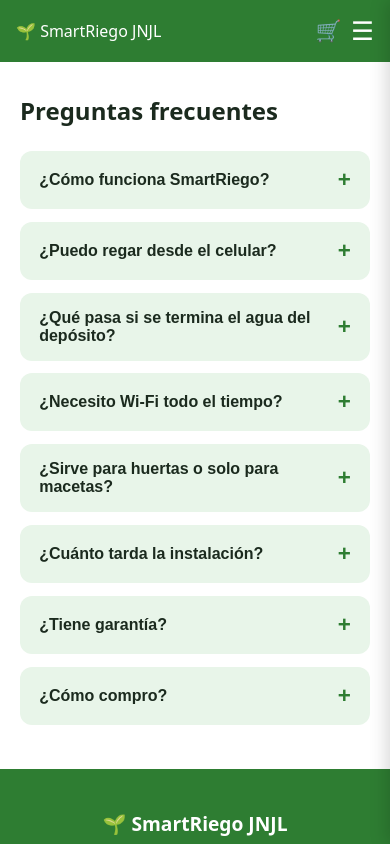
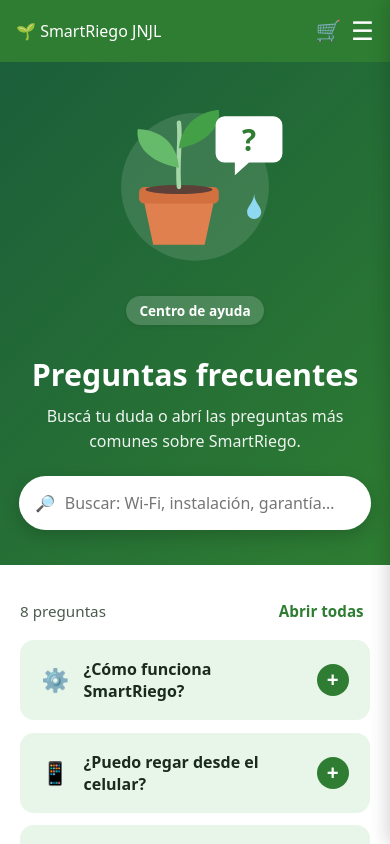
Before and after one commit to leandromonty/smartriego-web, a React (Vite) app: page /faq in a window 390 px wide. Shown: the top 844 px of the page. Built offline with nearby package versions, Linux system fonts and the light colour scheme.

Commit message:
Rediseño de FAQ y Contacto

```diff
--- a/src/components/FaqItem.jsx
+++ b/src/components/FaqItem.jsx
@@ -1,11 +1,23 @@
-export default function FaqItem({ item, abierto, onToggle }) {
+// Una pregunta desplegable. Se anima con CSS (grid 0fr -> 1fr).
+export default function FaqItem({ item, icono, abierto, onToggle }) {
+  const idRespuesta = `faq-respuesta-${item.id}`
   return (
-    <div className={`faq-item ${abierto ? "abierto" : ""}`}>
-      <button className="faq-pregunta" onClick={onToggle} aria-expanded={abierto}>
-        <span>{item.pregunta}</span>
-        <span className="faq-icono">{abierto ? "−" : "+"}</span>
+    <div className={`faq-item ${abierto ? 'abierto' : ''}`}>
+      <button
+        className="faq-pregunta"
+        onClick={onToggle}
+        aria-expanded={abierto}
+        aria-controls={idRespuesta}
+      >
+        <span className="faq-emoji" aria-hidden="true">{icono}</span>
+        <span className="faq-texto">{item.pregunta}</span>
+        <span className="faq-icono" aria-hidden="true">+</span>
       </button>
-      {abierto && <p className="faq-respuesta">{item.respuesta}</p>}
+      <div id={idRespuesta} className="faq-cuerpo" role="region">
+        <div className="faq-cuerpo-interno">
+          <p className="faq-respuesta">{item.respuesta}</p>
+        </div>
+      </div>
     </div>
-  );
+  )
 }
--- a/src/index.css
+++ b/src/index.css
@@ -116,42 +116,85 @@
 .badge { background: white; color: var(--verde); border-radius: 999px;
   padding: 0 .5rem; margin-left: .3rem; font-size: .85rem; font-weight: bold; }
 
-  /* FAQ */
+/* Cabecera de páginas internas (FAQ, Contacto) */
+.pagina-hero { padding: 3rem 1.5rem; background: linear-gradient(135deg, var(--verde-oscuro) 0%, var(--verde) 100%); color: white; overflow: hidden; }
+.pagina-hero-inner { max-width: 1000px; margin: 0 auto; display: grid; gap: 2rem; align-items: center; grid-template-columns: 1.3fr .7fr; }
+.pagina-hero h1 { font-size: clamp(1.9rem, 4.5vw, 2.8rem); margin: .8rem 0 .6rem; }
+.pagina-hero p { opacity: .92; max-width: 520px; }
+.pagina-hero-img { width: 100%; max-width: 280px; justify-self: end; }
+.pagina-hero .hero-etiqueta { background: rgba(255, 255, 255, .18); color: white; }
 
-  .faq { padding: 3rem 2rem; max-width: 720px; margin: 0 auto; }
-.faq h2 { margin-bottom: 1.5rem; }
+.buscador { display: flex; align-items: center; gap: .6rem; margin-top: 1.4rem; max-width: 460px;
+  padding: .3rem 1rem; border-radius: 999px; background: white; box-shadow: 0 6px 18px rgba(0, 0, 0, .18); }
+.buscador input { flex: 1; min-width: 0; border: none; outline: none; padding: .7rem 0; font: inherit; color: var(--texto); background: transparent; }
+.buscador:focus-within { box-shadow: 0 0 0 3px rgba(255, 255, 255, .55), 0 6px 18px rgba(0, 0, 0, .18); }
 
-.faq-item { border-radius: 12px; background: var(--verde-claro); margin-bottom: .8rem; }
-.faq-pregunta { width: 100%; display: flex; justify-content: space-between; align-items: center;
-  gap: 1rem; padding: 1rem 1.2rem; border: none; background: none; cursor: pointer;
-  font-size: 1rem; font-weight: 600; text-align: left; color: var(--texto); }
-.faq-icono { font-size: 1.4rem; color: var(--verde); }
-.faq-respuesta { padding: 0 1.2rem 1.2rem; line-height: 1.5; }
+.link-boton { background: none; border: none; cursor: pointer; font: inherit; font-weight: 600; color: var(--verde); padding: .2rem .4rem; }
+.link-boton:hover { text-decoration: underline; }
 
-/* Contacto*/
+/* FAQ */
+.faq { padding: 2.5rem 1.5rem 4rem; max-width: 760px; margin: 0 auto; }
+.faq-barra { display: flex; justify-content: space-between; align-items: center; margin-bottom: 1rem; color: #4a5a4d; font-size: .95rem; }
+.faq-item { border-radius: 14px; background: var(--verde-claro); margin-bottom: .8rem; border: 2px solid transparent;
+  transition: border-color .2s, box-shadow .2s, transform .2s; }
+.faq-item:hover { box-shadow: 0 6px 16px rgba(27, 94, 58, .12); transform: translateY(-1px); }
+.faq-item.abierto { border-color: var(--verde); background: white; box-shadow: 0 8px 22px rgba(27, 94, 58, .14); }
+.faq-pregunta { width: 100%; display: flex; align-items: center; gap: .9rem; padding: 1rem 1.2rem; border: none;
+  background: none; cursor: pointer; font: inherit; font-weight: 600; text-align: left; color: var(--texto); }
+.faq-emoji { font-size: 1.4rem; flex: none; }
+.faq-texto { flex: 1; }
+.faq-icono { flex: none; width: 2rem; height: 2rem; display: grid; place-items: center; border-radius: 50%;
+  background: var(--verde); color: white; font-size: 1.3rem; line-height: 1; transition: transform .25s; }
+.faq-item.abierto .faq-icono { transform: rotate(45deg); }
+.faq-cuerpo { display: grid; grid-template-rows: 0fr; transition: grid-template-rows .3s ease; }
+.faq-item.abierto .faq-cuerpo { grid-template-rows: 1fr; }
+.faq-cuerpo-interno { overflow: hidden; }
+.faq-respuesta { padding: 0 1.2rem 1.2rem 3.7rem; line-height: 1.6; color: #36463a; }
+.faq-vacio { text-align: center; padding: 2rem 1rem; border-radius: 14px; background: var(--verde-claro); }
+.faq-cta { margin-top: 2rem; padding: 1.6rem; border-radius: 16px; background: var(--verde); color: white;
+  display: flex; align-items: center; justify-content: space-between; gap: 1rem; flex-wrap: wrap; }
+.faq-cta h3 { margin-bottom: .2rem; }
+.faq-cta p { opacity: .92; }
 
-.contacto { padding: 3rem 2rem; max-width: 900px; margin: 0 auto; }
-.contacto h2 { margin-bottom: .5rem; }
-.contacto > p { margin-bottom: 2rem; }
+/* Contacto */
+.contacto { padding: 2.5rem 1.5rem 4rem; max-width: 1000px; margin: 0 auto; }
+.contacto-grid { display: grid; gap: 2rem; align-items: start; grid-template-columns: 1.05fr .95fr; }
+.contacto-form { display: flex; flex-direction: column; gap: 1rem; padding: 1.8rem; border-radius: 18px;
+  background: white; box-shadow: 0 10px 30px rgba(27, 94, 58, .12); border: 1px solid var(--verde-claro); }
+.contacto-form h2 { font-size: 1.4rem; }
+.contacto-form label { display: flex; flex-direction: column; gap: .3rem; font-weight: 600; }
+.contacto-form input, .contacto-form textarea { padding: .8rem; border: 2px solid var(--verde-claro);
+  border-radius: 10px; font: inherit; background: #fafdfa; transition: border-color .2s, box-shadow .2s; resize: vertical; }
+.contacto-form input:focus, .contacto-form textarea:focus { outline: none; border-color: var(--verde); box-shadow: 0 0 0 3px rgba(46, 125, 50, .15); }
+.contador { align-self: flex-end; font-size: .8rem; font-weight: 400; color: #6b7a6e; }
+.error { color: #c62828; font-size: .85rem; font-weight: normal; }
+.exito { padding: .8rem 1rem; border-radius: 10px; background: var(--verde-claro); color: var(--verde-oscuro); font-weight: 600; }
 
-.contacto-grid { display: grid; gap: 2rem;
-  grid-template-columns: repeat(auto-fit, minmax(min(100%, 280px), 1fr)); }
+.contacto-grid > * { min-width: 0; }
+.canal-datos a { max-width: 100%; }
+.contacto-lateral { display: flex; flex-direction: column; gap: 1rem; }
+.canal { display: flex; align-items: center; gap: .8rem; padding: 1rem; border-radius: 14px; background: var(--verde-claro);
+  overflow-wrap: break-word; transition: transform .2s, box-shadow .2s; }
+.canal:hover { transform: translateY(-2px); box-shadow: 0 8px 18px rgba(27, 94, 58, .14); }
+.canal-icono { flex: none; width: 2.8rem; height: 2.8rem; display: grid; place-items: center; border-radius: 50%; background: white; font-size: 1.3rem; }
+.canal-datos { flex: 1; min-width: 0; display: flex; flex-direction: column; gap: .1rem; }
+.canal-datos a { color: var(--verde-oscuro); font-weight: 600; font-size: .92rem; overflow-wrap: normal; }
+.canal-datos a:hover { text-decoration: underline; }
+.canal-faq { background: var(--verde); color: white; cursor: pointer; }
+.canal-faq .canal-icono { background: rgba(255, 255, 255, .2); }
 
-.contacto-form { display: flex; flex-direction: column; gap: 1rem; }
-.contacto-form label { display: flex; flex-direction: column; gap: .3rem; font-weight: 600; }
-.contacto-form input, .contacto-form textarea { padding: .7rem; border: 2px solid var(--verde-claro);
-  border-radius: 8px; font: inherit; }
-.contacto-form input:focus, .contacto-form textarea:focus { outline: none; border-color: var(--verde); }
-
-.error { color: #c62828; font-size: .85rem; font-weight: normal; }
-.exito { color: var(--verde); font-weight: 600; }
-
-.contacto-info { padding: 1.5rem; border-radius: 12px; background: var(--verde-claro);
-  height: fit-content; overflow-wrap: anywhere; }
-.contacto-info h3 { margin-bottom: 1rem; }
-.contacto-info p { margin-bottom: .6rem; }
-.contacto-info a { color: var(--verde-oscuro); font-weight: 600; }
-.contacto-info a:hover { text-decoration: underline; }
+@media (max-width: 800px) {
+  .pagina-hero { padding: 2.2rem 1.2rem; }
+  .pagina-hero-inner { grid-template-columns: minmax(0, 1fr); text-align: center; }
+  .pagina-hero p, .buscador { margin-left: auto; margin-right: auto; }
+  .pagina-hero-img { justify-self: center; max-width: 180px; order: -1; }
+  .contacto-grid { grid-template-columns: minmax(0, 1fr); }
+  .faq-respuesta { padding-left: 1.2rem; }
+  .faq-cta { flex-direction: column; text-align: center; }
+}
+@media (prefers-reduced-motion: reduce) {
+  .faq-cuerpo, .faq-icono, .faq-item, .canal { transition: none; }
+}
 
 /* Landing */
 
--- a/src/pages/Contacto.jsx
+++ b/src/pages/Contacto.jsx
@@ -1,80 +1,140 @@
-import { useState } from "react";
-import { datosContacto } from "../data/contacto";
+import { useState } from 'react'
+import { Link } from 'react-router-dom'
+import { datosContacto } from '../data/contacto'
 
-const formularioVacio = { nombre: "", email: "", mensaje: "" };
+const formularioVacio = { nombre: '', email: '', mensaje: '' }
+const MAX_MENSAJE = 500
 
 export default function Contacto() {
-  const [datos, setDatos] = useState(formularioVacio);
-  const [errores, setErrores] = useState({});
-  const [enviado, setEnviado] = useState(false);
+  const [datos, setDatos] = useState(formularioVacio)
+  const [errores, setErrores] = useState({})
+  const [enviado, setEnviado] = useState(false)
+  const [copiado, setCopiado] = useState(false)
 
   const handleChange = (e) => {
-    setDatos({ ...datos, [e.target.name]: e.target.value });
-    setEnviado(false);
-  };
+    setDatos({ ...datos, [e.target.name]: e.target.value })
+    setEnviado(false)
+  }
 
   const validar = () => {
-    const nuevos = {};
-    if (datos.nombre.trim().length < 2) nuevos.nombre = "Ingresá tu nombre.";
-    if (!/^\S+@\S+\.\S+$/.test(datos.email)) nuevos.email = "Ingresá un email válido.";
-    if (datos.mensaje.trim().length < 10) nuevos.mensaje = "Escribí al menos 10 caracteres.";
-    return nuevos;
-  };
+    const nuevos = {}
+    if (datos.nombre.trim().length < 2) nuevos.nombre = 'Ingresá tu nombre.'
+    if (!/^\S+@\S+\.\S+$/.test(datos.email)) nuevos.email = 'Ingresá un email válido.'
+    if (datos.mensaje.trim().length < 10) nuevos.mensaje = 'Escribí al menos 10 caracteres.'
+    return nuevos
+  }
 
   const handleSubmit = (e) => {
-    e.preventDefault();
-    const nuevos = validar();
-    setErrores(nuevos);
-
+    e.preventDefault()
+    const nuevos = validar()
+    setErrores(nuevos)
     if (Object.keys(nuevos).length === 0) {
       // PLACEHOLDER: acá iría el envío real (Formspree, EmailJS, backend, etc.)
-      console.log("Mensaje de contacto:", datos);
-      setEnviado(true);
-      setDatos(formularioVacio);
+      console.log('Mensaje de contacto:', datos)
+      setEnviado(true)
+      setDatos(formularioVacio)
     }
-  };
+  }
+
+  const copiarEmail = async () => {
+    try {
+      await navigator.clipboard.writeText(datosContacto.email)
+      setCopiado(true)
+      setTimeout(() => setCopiado(false), 2000)
+    } catch {
+      // Sin permiso para el portapapeles: el enlace mailto sigue funcionando.
+    }
+  }
 
   return (
+    <>
+      <header className="pagina-hero">
+        <div className="pagina-hero-inner">
+          <div>
+            <span className="hero-etiqueta">Estamos para ayudarte</span>
+            <h1>Contacto</h1>
+            <p>¿Dudas sobre los modelos o querés una instalación? Escribinos.</p>
+          </div>
+          <img className="pagina-hero-img" src="/img/contacto-ilustracion.svg" alt="" />
+        </div>
+      </header>
+
       <section className="contacto">
-      <h2>Contacto</h2>
-      <p>¿Tenés dudas sobre los modelos o querés una instalación? Escribinos.</p>
-
         <div className="contacto-grid">
           <form className="contacto-form" onSubmit={handleSubmit} noValidate>
+            <h2>Enviános un mensaje</h2>
+
             <label>
               Nombre
-            <input name="nombre" value={datos.nombre} onChange={handleChange} />
+              <input name="nombre" value={datos.nombre} onChange={handleChange} autoComplete="name" />
               {errores.nombre && <span className="error">{errores.nombre}</span>}
             </label>
 
             <label>
               Email
-            <input name="email" type="email" value={datos.email} onChange={handleChange} />
+              <input name="email" type="email" value={datos.email} onChange={handleChange} autoComplete="email" />
               {errores.email && <span className="error">{errores.email}</span>}
             </label>
 
             <label>
               Mensaje
-            <textarea name="mensaje" rows="5" value={datos.mensaje} onChange={handleChange} />
+              <textarea
+                name="mensaje"
+                rows="5"
+                maxLength={MAX_MENSAJE}
+                value={datos.mensaje}
+                onChange={handleChange}
+              />
+              <span className="contador">{datos.mensaje.length}/{MAX_MENSAJE}</span>
               {errores.mensaje && <span className="error">{errores.mensaje}</span>}
             </label>
 
             <button type="submit" className="btn">Enviar mensaje</button>
 
             {enviado && (
-            <p className="exito">✅ ¡Gracias! Recibimos tu mensaje y te respondemos pronto.</p>
+              <p className="exito" role="status">✅ ¡Gracias! Recibimos tu mensaje y te respondemos pronto.</p>
             )}
           </form>
 
-        <aside className="contacto-info">
-          <h3>Datos de contacto</h3>
-          <p>
-            📧 <a href={`mailto:${datosContacto.email}`}>{datosContacto.email}</a>
-          </p>
-          <p>📞 {datosContacto.telefono}</p>
-          <p>📍 {datosContacto.ubicacion}</p>
+          <aside className="contacto-lateral">
+            <div className="canal">
+              <span className="canal-icono" aria-hidden="true">📧</span>
+              <div className="canal-datos">
+                <strong>Correo</strong>
+                <a href={`mailto:${datosContacto.email}`}>{datosContacto.email}</a>
+              </div>
+              <button type="button" className="link-boton" onClick={copiarEmail}>
+                {copiado ? '¡Copiado!' : 'Copiar'}
+              </button>
+            </div>
+
+            <div className="canal">
+              <span className="canal-icono" aria-hidden="true">📞</span>
+              <div className="canal-datos">
+                <strong>Teléfono</strong>
+                <span>{datosContacto.telefono}</span>
+              </div>
+            </div>
+
+            <div className="canal">
+              <span className="canal-icono" aria-hidden="true">📍</span>
+              <div className="canal-datos">
+                <strong>Ubicación</strong>
+                <span>{datosContacto.ubicacion}</span>
+              </div>
+            </div>
+
+            <Link to="/faq" className="canal canal-faq">
+              <span className="canal-icono" aria-hidden="true">💡</span>
+              <div className="canal-datos">
+                <strong>¿Una duda rápida?</strong>
+                <span>Mirá las preguntas frecuentes</span>
+              </div>
+              <span aria-hidden="true">→</span>
+            </Link>
           </aside>
         </div>
       </section>
-  );
+    </>
+  )
 }
--- a/src/pages/FAQ.jsx
+++ b/src/pages/FAQ.jsx
@@ -1,23 +1,109 @@
-import { useState } from "react";
-import { preguntas } from "../data/faq";
-import FaqItem from "../components/FaqItem";
+import { useMemo, useState } from 'react'
+import { Link } from 'react-router-dom'
+import { preguntas } from '../data/faq'
+import FaqItem from '../components/FaqItem'
+
+// Ícono de cada pregunta según las palabras que tenga (solo decorativo).
+const ICONOS = [
+  [/wi-?fi|internet|conexi/i, '📶'],
+  [/celular|app|remot/i, '📱'],
+  [/agua|dep[óo]sito|tanque/i, '💧'],
+  [/huerta|maceta|planta/i, '🌿'],
+  [/instal/i, '🔧'],
+  [/garant/i, '🛡️'],
+  [/compr|pago|precio|envío|envio/i, '🛒'],
+  [/funciona|sensor|humedad/i, '⚙️'],
+]
+const iconoPara = (texto) => {
+  const hallado = ICONOS.find(([patron]) => patron.test(texto))
+  return hallado ? hallado[1] : '❓'
+}
+
+// Para buscar sin importar mayúsculas ni tildes.
+const normalizar = (t) =>
+  t.toLowerCase().normalize('NFD').replace(/[̀-ͯ]/g, '')
 
 export default function FAQ() {
-  const [abiertoId, setAbiertoId] = useState(null);
+  const [busqueda, setBusqueda] = useState('')
+  const [abiertos, setAbiertos] = useState([])
 
-  const toggle = (id) => setAbiertoId((actual) => (actual === id ? null : id));
+  const visibles = useMemo(() => {
+    const q = normalizar(busqueda.trim())
+    if (!q) return preguntas
+    return preguntas.filter((p) =>
+      normalizar(`${p.pregunta} ${p.respuesta}`).includes(q)
+    )
+  }, [busqueda])
+
+  const toggle = (id) =>
+    setAbiertos((act) => (act.includes(id) ? act.filter((x) => x !== id) : [...act, id]))
+
+  const todasAbiertas = visibles.length > 0 && visibles.every((p) => abiertos.includes(p.id))
+  const alternarTodas = () =>
+    setAbiertos(todasAbiertas ? [] : visibles.map((p) => p.id))
 
   return (
+    <>
+      <header className="pagina-hero">
+        <div className="pagina-hero-inner">
+          <div>
+            <span className="hero-etiqueta">Centro de ayuda</span>
+            <h1>Preguntas frecuentes</h1>
+            <p>Buscá tu duda o abrí las preguntas más comunes sobre SmartRiego.</p>
+            <label className="buscador">
+              <span aria-hidden="true">🔎</span>
+              <input
+                type="search"
+                value={busqueda}
+                onChange={(e) => setBusqueda(e.target.value)}
+                placeholder="Buscar: Wi-Fi, instalación, garantía…"
+                aria-label="Buscar en las preguntas frecuentes"
+              />
+            </label>
+          </div>
+          <img className="pagina-hero-img" src="/img/faq-ilustracion.svg" alt="" />
+        </div>
+      </header>
+
       <section className="faq">
-      <h2>Preguntas frecuentes</h2>
-      {preguntas.map((item) => (
+        <div className="faq-barra">
+          <span>
+            {visibles.length} {visibles.length === 1 ? 'pregunta' : 'preguntas'}
+          </span>
+          {visibles.length > 1 && (
+            <button type="button" className="link-boton" onClick={alternarTodas}>
+              {todasAbiertas ? 'Cerrar todas' : 'Abrir todas'}
+            </button>
+          )}
+        </div>
+
+        {visibles.length === 0 ? (
+          <div className="faq-vacio">
+            <p>No encontramos resultados para “{busqueda}”.</p>
+            <button type="button" className="link-boton" onClick={() => setBusqueda('')}>
+              Ver todas las preguntas
+            </button>
+          </div>
+        ) : (
+          visibles.map((item) => (
             <FaqItem
               key={item.id}
               item={item}
-          abierto={abiertoId === item.id}
+              icono={iconoPara(item.pregunta)}
+              abierto={abiertos.includes(item.id)}
               onToggle={() => toggle(item.id)}
             />
-      ))}
+          ))
+        )}
+
+        <div className="faq-cta">
+          <div>
+            <h3>¿No encontraste tu respuesta?</h3>
+            <p>Escribinos y te respondemos a la brevedad.</p>
+          </div>
+          <Link to="/contacto" className="btn btn-blanco">Contactanos</Link>
+        </div>
       </section>
-  );
+    </>
+  )
 }
```
Also changed, not shown: public/img/contacto-ilustracion.svg (added), public/img/faq-ilustracion.svg (added). Lines whose indentation alone changed are shown as unchanged.
